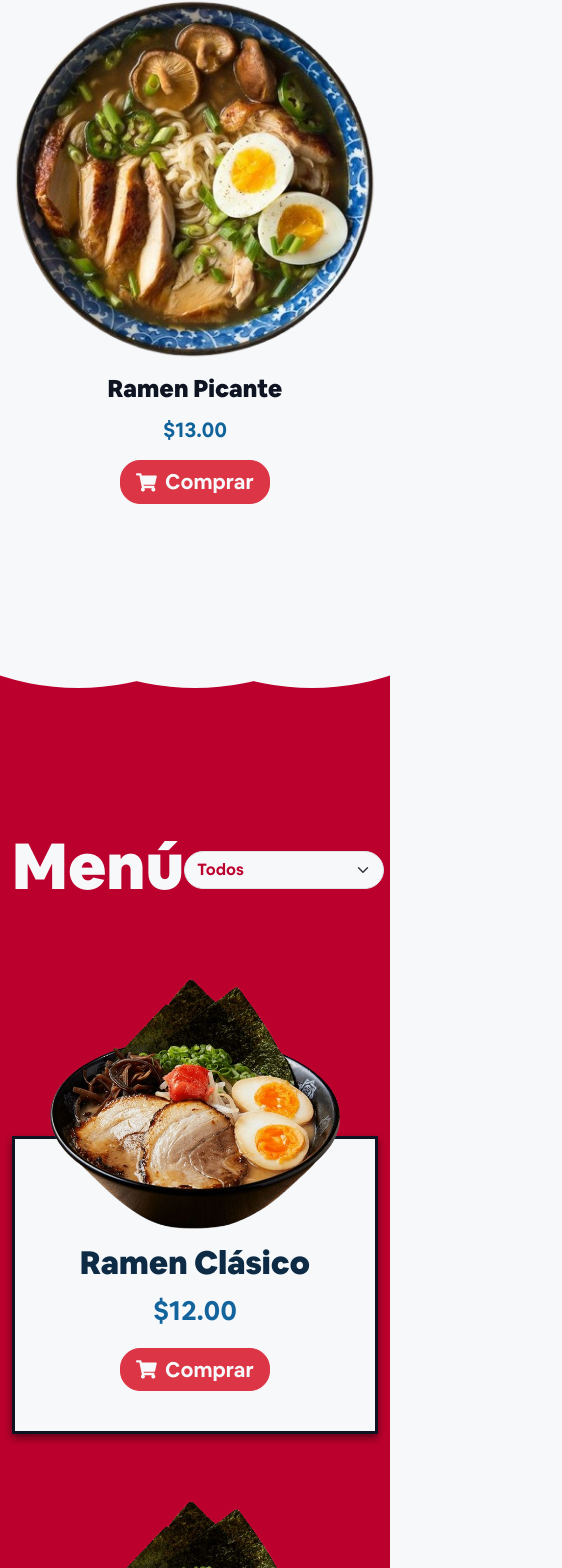
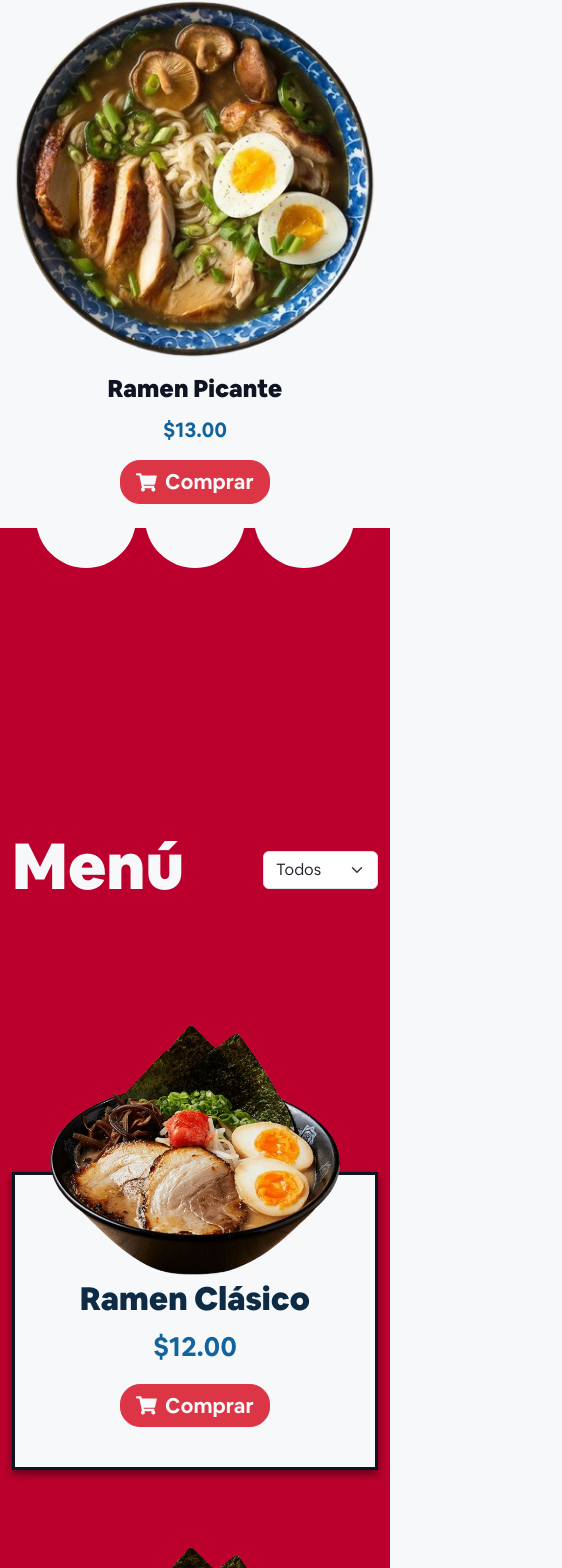
Before and after one commit to notSoEliel/heiwa-app, a React (Create React App) app: page /menu in a window 390 px wide. Shown: the part 1410-2978 px from the top of the page, 562 px wide, since content can reach past the window. Built offline with nearby package versions, Linux system fonts and the light colour scheme.

Commit message:
Menu Page responsive i guess

```diff
--- /dev/null
+++ b/src/components/menupage/Circle.js
@@ -0,0 +1,9 @@
+import React from 'react';
+import '../../styles/Circle.css'; // Importamos los estilos CSS
+
+
+const Circle = ({ position }) => {
+    return <div className={`circle ${position}`} />; // Asignamos la clase según la posición
+};
+
+export default Circle;
--- a/src/components/menupage/FavRamen.js
+++ b/src/components/menupage/FavRamen.js
@@ -3,6 +3,7 @@ import BuyButton from '../BuyButton';
 import ramen1 from '../../assets/img/ramen1.png';
 import ramen2 from '../../assets/img/ramen2.png';
 import ramen3 from '../../assets/img/ramen3.png';
+import Circle from './Circle'; // Importamos el componente Circle
 
 const FavRamen = () => {
     const ramens = [
@@ -56,7 +57,7 @@ const FavRamen = () => {
                                 </p>
                                 <BuyButton
                                     product={{
-                                        id: index + 1, // Generar un ID único para cada producto
+                                        id: index + 1,
                                         name: ramen.name,
                                         price: parseFloat(ramen.price)
                                     }}
@@ -67,46 +68,11 @@ const FavRamen = () => {
                     ))}
                 </div>
             </div>
+
             {/* Círculos decorativos */}
-            <div
-                style={{
-                    position: 'absolute',
-                    bottom: '-160px',
-                    left: '50%',
-                    transform: 'translateX(-50%)',
-                    width: '500px',
-                    height: '500px',
-                    backgroundColor: '#F7F8FA',
-                    borderRadius: '50%',
-                    zIndex: 0,
-                }}
-            ></div>
-            <div
-                style={{
-                    position: 'absolute',
-                    bottom: '-160px',
-                    left: '20%',
-                    transform: 'translateX(-50%)',
-                    width: '500px',
-                    height: '500px',
-                    backgroundColor: '#F7F8FA',
-                    borderRadius: '50%',
-                    zIndex: 0,
-                }}
-            ></div>
-            <div
-                style={{
-                    position: 'absolute',
-                    bottom: '-160px',
-                    left: '80%',
-                    transform: 'translateX(-50%)',
-                    width: '500px',
-                    height: '500px',
-                    backgroundColor: '#F7F8FA',
-                    borderRadius: '50%',
-                    zIndex: 0,
-                }}
-            ></div>
+            <Circle position="center" />
+            <Circle position="left" />
+            <Circle position="right" />
         </section>
     );
 };
--- a/src/components/menupage/MenuSection.js
+++ b/src/components/menupage/MenuSection.js
@@ -2,9 +2,7 @@ import React, { useState } from "react";
 import BuyButton from '../BuyButton';
 import ramen1 from '../../assets/img/ramen-test2.png';
 import boyNaruto from '../../assets/img/boy-narutos.png';
-
-
-
+import '../../styles/MenuSection.css'; // Importamos los estilos CSS
 
 const MenuSection = () => {
     // Lista de productos
@@ -49,29 +47,20 @@ const MenuSection = () => {
         }, 0);
     };
 
-
-
     // Total de páginas
     const totalPages = Math.ceil(filteredProducts.length / itemsPerPage);
 
     return (
-        <section id="menu-section" style={{ backgroundColor: '#BC002D', padding: '300px 0 100px' }}>
+        <section id="menu-section" className="menu-section">
             <div className="container">
                 {/* Título y Controles */}
-                <div className="d-flex justify-content-between align-items-center mb-4">
-                    <h2 style={{ color: "#F7F8FA", fontWeight: "900", fontSize: "4rem" }}>
+                <div className="menu-header d-flex justify-content-between align-items-center mb-4">
+                    <h2 className="menu-title">
                         Menú
                     </h2>
                     <div>
                         <select
-                            className="form-select me-2"
-                            style={{
-                                backgroundColor: "#F7F8FA",
-                                color: "#BC002D",
-                                fontWeight: "700",
-                                borderRadius: "50px",
-                                width: "200px",
-                            }}
+                            className="form-select category-select"
                             value={selectedCategory}
                             onChange={(e) => {
                                 setSelectedCategory(e.target.value);
@@ -88,66 +77,26 @@ const MenuSection = () => {
                 </div>
 
                 {/* Productos */}
-                <div className="row" style={{marginTop:'10px', paddingBottom: '80px'}}>
+                <div className="row menu-products">
                     {paginatedProducts.map((product) => (
                         <div key={product.id} className="col-md-4 mb-4 d-flex justify-content-center">
-                            <div
-                                className="position-relative"
-                                style={{
-                                    backgroundColor: '#F7F8FA',
-                                    border: 'solid #0F1423 3px',
-                                    boxShadow: '0px 4px 8px rgba(0,0,0,0.5)',
-                                    width: '100%',
-                                    paddingBottom: '40px',
-                                    marginTop: '200px',
-                                }}
-                            >
-                                <div
-                                    className="position-absolute"
-                                    style={{
-                                        top: "-160px",
-                                        left: "50%",
-                                        transform: "translateX(-50%)",
-                                    }}
-                                >
+                            <div className="product-card">
+                                <div className="product-img-wrapper">
                                     <img
                                         src={product.image}
                                         alt={product.name}
-                                        className="img-fluid"
-                                        style={{
-                                            borderRadius: "15px",
-                                            width: "250px",
-                                            height: "250px",
-                                            objectFit: "cover",
-                                            overflow: "visible",
-                                        }}
+                                        className="product-img"
                                     />
                                 </div>
-                                <div
-                                    className="text-center d-flex flex-column align-items-center"
-                                    style={{ marginTop: "80px" }}
-                                >
-                                    <h5
-                                        style={{
-                                            color: "#0D2B45",
-                                            marginTop: "25px",
-                                            fontWeight: "900",
-                                            fontSize: "2rem",
-                                        }}
-                                    >
+                                <div className="text-center d-flex flex-column justify-content-end align-items-center product-info">
+                                    <h5 className="product-name">
                                         {product.name}
                                     </h5>
-                                    <p
-                                        style={{
-                                            color: "#13649D",
-                                            fontWeight: "700",
-                                            fontSize: "1.7rem",
-                                        }}
-                                    >
+                                    <p className="product-price">
                                         ${product.price.toFixed(2)}
                                     </p>
-                                    <div style={{ textAlign: "center" }}>
-                                        <BuyButton product={product} style={{ width: "150px", margin: "0 auto" }} />
+                                    <div className="buy-button-container">
+                                        <BuyButton product={product} className="buy-button" />
                                     </div>
                                 </div>
                             </div>
@@ -156,33 +105,32 @@ const MenuSection = () => {
                 </div>
 
                 {/* Paginación */}
-                <div className="d-flex justify-content-center mt-4">
+                <div className="pagination d-flex justify-content-center align-items-center mt-4">
                     <button
-                        className="btn btn-outline-light"
+                        className="btn btn-outline-light pagination-btn-ant"
                         disabled={currentPage === 1}
                         onClick={() => handlePageChange(currentPage - 1)}
-                        style={{ marginRight: "10px" }}
                     >
                         Anterior
                     </button>
-                    <span style={{ color: "#F7F8FA", fontWeight: "900" }}>
+                    <span className="pagination-text">
                         Página {currentPage} de {totalPages}
                     </span>
                     <button
-                        className="btn btn-outline-light"
+                        className="btn btn-outline-light pagination-btn-sig"
                         disabled={currentPage === totalPages}
                         onClick={() => handlePageChange(currentPage + 1)}
-                        style={{ marginLeft: "10px" }}
                     >
                         Siguiente
                     </button>
                 </div>
+
+                {/* Decoración */}
                 <div className="text-center mt-5">
                     <img
                         src={boyNaruto}
-                    alt="Decoración Naruto"
-                    className="img-fluid"
-                    style={{ maxWidth: '300px', opacity: 0.8 }}
+                        alt="Decoración Chico Naruto"
+                        className="decoration-img"
                     />
                 </div>
             </div>
--- /dev/null
+++ b/src/styles/Circle.css
@@ -0,0 +1,72 @@
+.circle {
+    position: absolute;
+    bottom: -160px;
+    transform: translateX(-50%);
+    width: 500px;
+    height: 500px;
+    background-color: #F7F8FA;
+    border-radius: 50%;
+    z-index: 0;
+    overflow: hidden;
+}
+
+.circle.left {
+    left: 20%;
+}
+
+.circle.center {
+    left: 50%;
+}
+
+.circle.right {
+    left: 80%;
+}
+
+/* Ajustes para pantallas más pequeñas */
+@media (max-width: 1275px) {
+    .circle {
+        width: 300px;
+        height: 300px;
+        bottom: -120px;
+    }
+
+    .circle.left {
+        left: 18%;
+    }
+
+    .circle.right {
+        left: 82%;
+    }
+}
+
+@media (max-width: 900px) {
+    .circle {
+        width: 200px;
+        height: 200px;
+        bottom: -80px;
+    }
+
+    .circle.left {
+        left: 22%;
+    }
+
+    .circle.right {
+        left: 78%;
+    }
+}
+
+@media (max-width: 500px) {
+    .circle {
+        width: 100px;
+        height: 100px;
+        bottom: -40px;
+    }
+
+    .circle.left {
+        left: 22%;
+    }
+
+    .circle.right {
+        left: 78%;
+    }
+}
--- /dev/null
+++ b/src/styles/MenuSection.css
@@ -0,0 +1,120 @@
+.menu-section {
+    background-color: #BC002D;
+    padding: 300px 0 100px;
+}
+
+.menu-title {
+    color: #F7F8FA;
+    font-weight: 900;
+    font-size: 4rem;
+}
+
+.category-select {
+    background-color: #F7F8FA;
+    color: #BC002D;
+    font-weight: 700;
+    border-radius: 50px;
+    width: 200px;
+}
+
+.menu-products {
+    margin-top: 60px !important;
+}
+
+.product-card {
+    background-color: #F7F8FA;
+    border: solid #0F1423 3px;
+    box-shadow: 0px 4px 8px rgba(0,0,0,0.5);
+    width: 100%;
+    padding: 80px 0 40px;
+    margin-top: 200px !important;
+    position: relative;
+}
+
+.product-img-wrapper {
+    position: absolute;
+    top: -150px;
+    left: 50%;
+    transform: translateX(-50%);
+
+}
+
+.product-img {
+    border-radius: 15px;
+    width: 250px;
+    height: 250px;
+    object-fit: cover;
+    overflow: visible;
+}
+
+.product-name {
+    color: #0D2B45;
+    margin-top: 25px;
+    font-weight: 900;
+    font-size: 2rem;
+}
+
+.product-price {
+    color: #13649D;
+    font-weight: 700;
+    font-size: 1.7rem;
+}
+
+.buy-button {
+    width: 150px;
+    margin: 0 auto;
+}
+
+.pagination-btn-ant {
+    margin-right: 10px;
+}
+
+.pagination-btn-sig {
+    margin-left: 10px;
+}
+
+.pagination-text {
+    color: #F7F8FA;
+    font-weight: 900;
+}
+
+.decoration-img {
+    max-width: 30%;
+}
+
+
+@media (min-width: 768px) and (max-width: 991px) {
+    .container {
+        max-width: 90% !important;
+    }
+
+    .product-card {
+        background-color: #F7F8FA;
+        border: solid #0F1423 3px;
+        box-shadow: 0px 4px 8px rgba(0,0,0,0.5);
+        width: 100%;
+        padding: 20px 0 40px;
+        margin-top: 200px !important;
+        position: relative;
+    }
+
+    .product-img {
+        max-width: 200px;
+        max-height: 200px;
+    }
+
+
+
+}
+
+@media (max-width: 768px) {
+    .decoration-img {
+        max-width: 50%;
+    }
+}
+
+@media (max-width: 324px) {
+    .pagination-text {
+        font-size: 0.8rem;
+    }
+}
```
Also changed, not shown: src/components/menupage/Matcha.js (+5 -3 lines), src/styles/Matcha.css (added, +104 -0 lines). Lines whose indentation alone changed are shown as unchanged.
